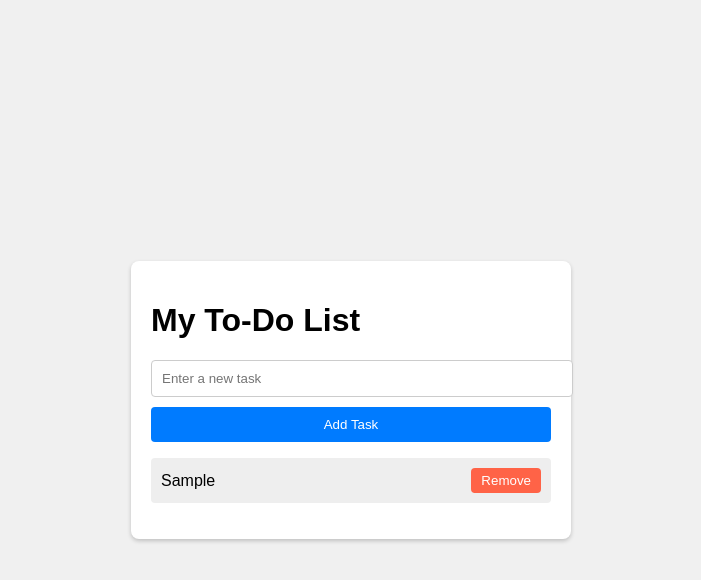
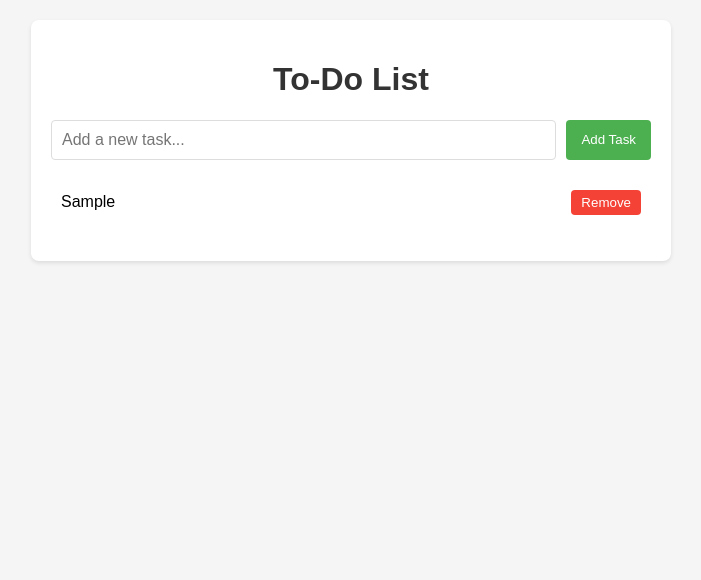
Before and after one commit to abela-hub/dynamic-to-do-list-js, a plain HTML site: page index.html in a window 1280 px wide. Both pictures are taken after typing "Sample" into the empty fields and a click on the button "Add Task". Shown: the whole page, without its empty margins (289-990 px from the left). Drawn offline with Linux system fonts and the light colour scheme.

Commit message:
java script project

```diff
--- a/index.html
+++ b/index.html
@@ -2,17 +2,18 @@
 <html lang="en">
 <head>
     <meta charset="UTF-8">
-    <title>To-Do List Application</title>
+    <meta name="viewport" content="width=device-width, initial-scale=1.0">
+    <title>To-Do List with Local Storage</title>
     <link rel="stylesheet" href="styles.css">
 </head>
 <body>
-    <div id="todo-app">
-        <h1>My To-Do List</h1>
-        <input type="text" id="task-input" placeholder="Enter a new task">
-        <button id="add-task-btn">Add Task</button>
-        <ul id="task-list">
-            <!-- Tasks will be listed here -->
-        </ul>
+    <div class="container">
+        <h1>To-Do List</h1>
+        <div class="input-container">
+            <input type="text" id="taskInput" placeholder="Add a new task...">
+            <button id="addTaskBtn">Add Task</button>
+        </div>
+        <ul id="taskList"></ul>
     </div>
     <script src="script.js"></script>
 </body>
--- a/script.js
+++ b/script.js
@@ -1,55 +1,70 @@
-document.addEventListener('DOMContentLoaded', function() {
-    // Select DOM elements
-    const addButton = document.getElementById('add-task-btn');
-    const taskInput = document.getElementById('task-input');
-    const taskList = document.getElementById('task-list');
+document.addEventListener('DOMContentLoaded', () => {
+    const taskInput = document.getElementById('taskInput');
+    const addTaskBtn = document.getElementById('addTaskBtn');
+    const taskList = document.getElementById('taskList');
+
+    // Load tasks from local storage when the page loads
+    loadTasks();
+
+    // Add task when the button is clicked
+    addTaskBtn.addEventListener('click', () => {
+        const taskText = taskInput.value.trim();
+        if (taskText) {
+            addTask(taskText);
+            taskInput.value = '';
+        }
+    });
+
+    // Add task when Enter key is pressed
+    taskInput.addEventListener('keypress', (e) => {
+        if (e.key === 'Enter') {
+            const taskText = taskInput.value.trim();
+            if (taskText) {
+                addTask(taskText);
+                taskInput.value = '';
+            }
+        }
+    });
 
     // Function to add a new task
-    function addTask() {
-        // Get and trim the task text
-        const taskText = taskInput.value.trim();
-
-        // Check if the input is empty
-        if (taskText === "") {
-            alert("Please enter a task!");
-            return;
-        }
-
-        // Create new list item
+    function addTask(taskText, saveToLocalStorage = true) {
         const li = document.createElement('li');
 
-        // Create task text span
         const taskSpan = document.createElement('span');
         taskSpan.textContent = taskText;
 
-        // Create remove button
-        const removeButton = document.createElement('button');
-        removeButton.textContent = "Remove";
-        removeButton.className = "remove-btn";
+        const removeBtn = document.createElement('button');
+        removeBtn.textContent = 'Remove';
+        removeBtn.className = 'remove-btn';
 
-        // Add click event to remove button
-        removeButton.onclick = function() {
-            taskList.removeChild(li);
-        };
+        removeBtn.addEventListener('click', () => {
+            li.remove();
+            updateLocalStorage();
+        });
 
-        // Append elements to the list item
         li.appendChild(taskSpan);
-        li.appendChild(removeButton);
-
-        // Add the list item to the task list
+        li.appendChild(removeBtn);
         taskList.appendChild(li);
 
-        // Clear the input field
-        taskInput.value = "";
+        if (saveToLocalStorage) {
+            updateLocalStorage();
+        }
     }
 
-    // Add task when button is clicked
-    addButton.addEventListener('click', addTask);
+    // Function to update local storage with current tasks
+    function updateLocalStorage() {
+        const tasks = [];
+        document.querySelectorAll('#taskList li span').forEach(taskElement => {
+            tasks.push(taskElement.textContent);
+        });
+        localStorage.setItem('tasks', JSON.stringify(tasks));
+    }
 
-    // Add task when Enter key is pressed
-    taskInput.addEventListener('keypress', function(event) {
-        if (event.key === 'Enter') {
-            addTask();
-        }
-    });
+    // Function to load tasks from local storage
+    function loadTasks() {
+        const storedTasks = JSON.parse(localStorage.getItem('tasks')) || [];
+        storedTasks.forEach(task => {
+            addTask(task, false); // false to prevent saving to local storage again
+        });
+    }
 });
--- a/styles.css
+++ b/styles.css
@@ -1,68 +1,77 @@
 body {
     font-family: Arial, sans-serif;
-    background-color: #f0f0f0;
-    display: flex;
-    justify-content: center;
-    align-items: center;
-    height: 100vh;
     margin: 0;
+    padding: 20px;
+    background-color: #f5f5f5;
 }
 
-#todo-app {
-    width: 100%;
-    max-width: 400px;
-    background: #fff;
+.container {
+    max-width: 600px;
+    margin: 0 auto;
+    background-color: white;
     padding: 20px;
     border-radius: 8px;
-    box-shadow: 0 2px 4px rgba(0,0,0,0.2);
+    box-shadow: 0 2px 4px rgba(0, 0, 0, 0.1);
 }
 
-#task-input {
-    width: 100%;
-    padding: 10px;
-    margin-bottom: 10px;
-    border: 1px solid #ccc;
-    border-radius: 4px;
+h1 {
+    text-align: center;
+    color: #333;
 }
 
-#add-task-btn {
-    width: 100%;
+.input-container {
+    display: flex;
+    margin-bottom: 20px;
+}
+
+#taskInput {
+    flex: 1;
     padding: 10px;
-    background-color: #007bff;
+    border: 1px solid #ddd;
+    border-radius: 4px;
+    font-size: 16px;
+}
+
+#addTaskBtn {
+    padding: 10px 15px;
+    background-color: #4CAF50;
     color: white;
     border: none;
     border-radius: 4px;
     cursor: pointer;
+    margin-left: 10px;
 }
 
-#add-task-btn:hover {
-    background-color: #0056b3;
+#addTaskBtn:hover {
+    background-color: #45a049;
 }
 
-ul {
+#taskList {
     list-style-type: none;
     padding: 0;
 }
 
-li {
-    background-color: #eeeeee;
-    margin-top: 8px;
-    padding: 10px;
-    border-radius: 4px;
+#taskList li {
     display: flex;
     justify-content: space-between;
     align-items: center;
+    padding: 10px;
+    border-bottom: 1px solid #ddd;
+}
+
+#taskList li:last-child {
+    border-bottom: none;
 }
 
 .remove-btn {
-    cursor: pointer;
-    background-color: #ff6347;
+    background-color: #f44336;
     color: white;
     border: none;
     border-radius: 4px;
     padding: 5px 10px;
+    cursor: pointer;
 }
 
 .remove-btn:hover {
-    background-color: #d9534f;
+    background-color: #d32f2f;
 }
```
